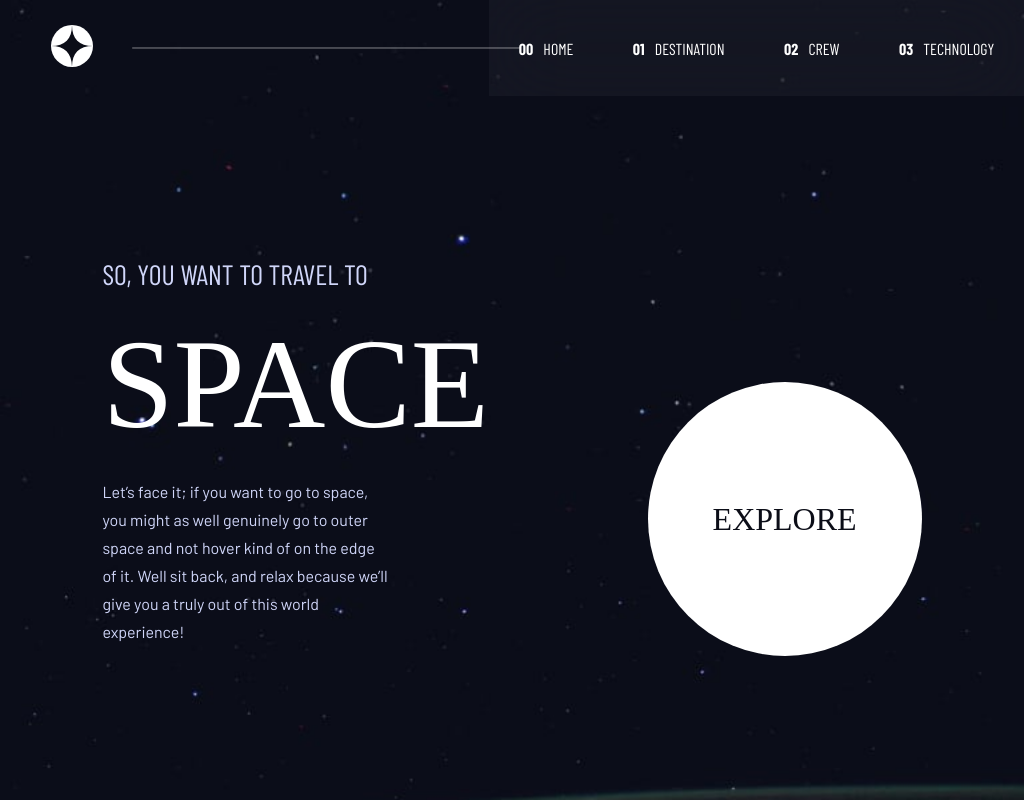
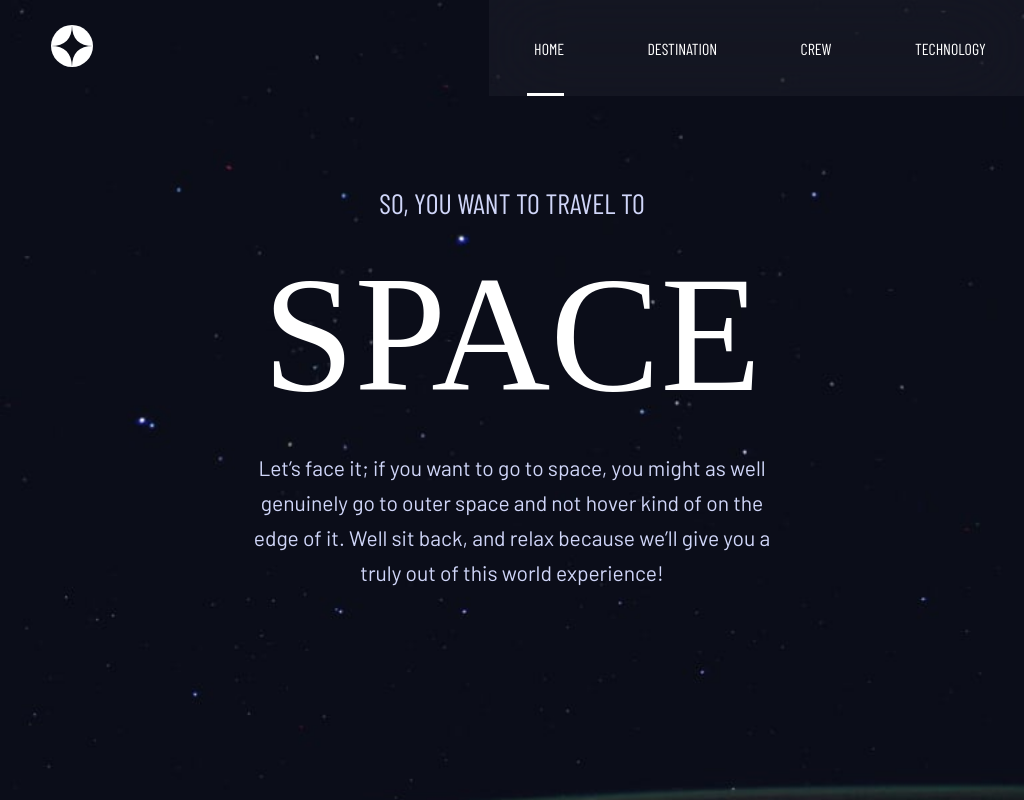
Before and after one commit to Segnities/space-tourism, a React (Vite) app: page / in a window 1024 px wide. Shown: the top 800 px of the page. Built offline with nearby package versions, Linux system fonts and the light colour scheme; a web font is replaced by a local one.

Commit message:
prototype of link active class

```diff
--- a/src/components/UI/Header/Header.tsx
+++ b/src/components/UI/Header/Header.tsx
@@ -1,14 +1,20 @@
 import React from "react";
 
-import { Link } from "react-router-dom";
+import { Link, useLocation } from "react-router-dom";
 import { headerLinks } from "../../../router";
 
 import Logotype from "./assets/img/logo.svg";
+import BurgerMenu from "./assets/img/icon-hamburger.svg";
+import CloseBurgerMenu from "./assets/img/icon-close.svg";
 
 import styles from "./assets/css/Header.module.css";
-
+import { useResizeObserver } from "../../../hooks/useResizeObserver";
 
 function Header() {
+  const clientWidth = useResizeObserver();
+  const location = useLocation();
+  const path = location.pathname;
+
   return (
     <header className={styles["header"]}>
       <div className={styles["logo"]}>
@@ -23,7 +29,11 @@ function Header() {
         <ul>
           {headerLinks.map((link, idx) => (
             <li key={link.id}>
-              <Link key={link.id} to={link.to}>
+              <Link
+                key={link.id}
+                to={link.to}
+                className={path === link.to ? styles["active"] : ""}
+              >
                 <b>0{idx}</b> <span>{link.title.toUpperCase()}</span>
               </Link>
             </li>
--- a/src/components/UI/Header/assets/css/Header.module.css
+++ b/src/components/UI/Header/assets/css/Header.module.css
@@ -42,6 +42,11 @@
 
 .navbar ul li a:hover {
   height: 100%;
+  border-bottom: 3px solid rgba(255, 255, 255, 0.3);
+}
+
+.navbar ul li a.active {
+  height: 100%;
   border-bottom: 3px solid #fff;
 }
 
@@ -60,3 +65,13 @@
   border-top: 1px solid #fff;
   opacity: 0.25;
 }
+
+@media screen and (max-width: 1200px) {
+  .line {
+    display: none;
+  }
+
+  .navbar ul li a b {
+    display: none;
+  }
+}
--- a/src/hooks/useResizeObserver.ts
+++ b/src/hooks/useResizeObserver.ts
@@ -5,7 +5,6 @@ export function useResizeObserver() {
   const [clientWidth, setClientWidth] = useState(0);
 
   const ReziseObserver = new ResizeObserver((entries) => {
-    console.log(entries[0]?.contentRect?.width);
     setClientWidth(entries[0]?.contentRect?.width);
   });
   ReziseObserver.observe(element as HTMLElement);
--- a/src/pages/Home/assets/css/Home.module.css
+++ b/src/pages/Home/assets/css/Home.module.css
@@ -13,7 +13,7 @@
   width: 35%;
 }
 
-.content > *  {
+.content > * {
   margin: 10px 0;
 }
 
@@ -84,3 +84,56 @@
   z-index: 10;
   color: #0b0d17;
 }
+
+@media screen and (max-width: 1200px) {
+  .home {
+    height: auto;
+    align-items: center;
+    flex-direction: column;
+    padding: 10vh 10vw;
+  }
+
+  .explore {
+    width: 100%;
+    justify-content: center;
+    margin-top: 40%;
+  }
+  .bubble {
+    display: none;
+  }
+}
+
+@media screen and (min-width: 992px) and (max-width: 1200px) {
+  .content {
+    width: 65%;
+    text-align: center;
+  }
+
+  .content h1 {
+    font-size: 165px;
+  }
+
+  .content p:last-child {
+    font-size: 21px;
+    line-height: 35px;
+  }
+
+  .explore-btn {
+    width: 242px;
+    height: 242px;
+  }
+}
+
+@media screen and (min-width: 576px) and (max-width: 768px) {
+  .content {
+    padding-top: 20%;
+  }
+  .content h1 {
+    font-size: 140px;
+  }
+
+  .content p:last-child {
+    font-size: 16px;
+    line-height: 30px;
+  }
+}
```
